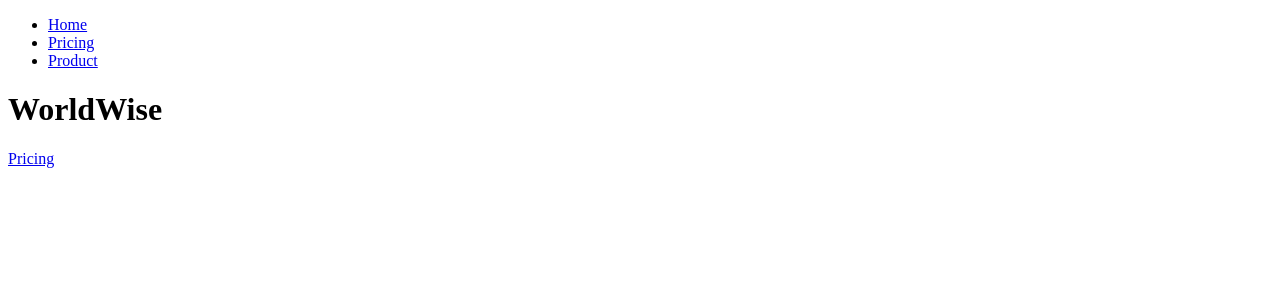
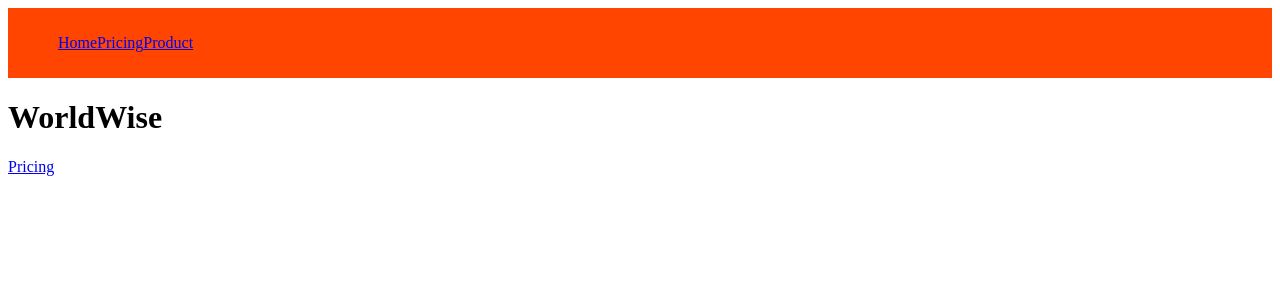
Before and after one commit to codejordy25/11-worldwise, a React (Vite) app: page / in a window 1280 px wide. Shown: the top 300 px of the page. Built offline with nearby package versions, Linux system fonts and the light colour scheme.

Commit message:
Create PageNav.module.css for styles PageNav and Fix ClassName in nav element like {styles.nav}

```diff
--- a/src/components/PageNav.jsx
+++ b/src/components/PageNav.jsx
@@ -1,9 +1,10 @@
 import { Link, NavLink } from "react-router-dom";
+import styles from "./PageNav.module.css";
 
 function PageNav() {
   return (
     <div>
-      <nav>
+      <nav className={styles.nav}>
         <ul>
           <li>
             <NavLink to="/">Home</NavLink>
--- /dev/null
+++ b/src/components/PageNav.module.css
@@ -0,0 +1,9 @@
+.nav {
+  background-color: orangered;
+  padding: 10px;
+}
+
+.nav ul {
+  display: flex;
+  list-style: none;
+}
```
